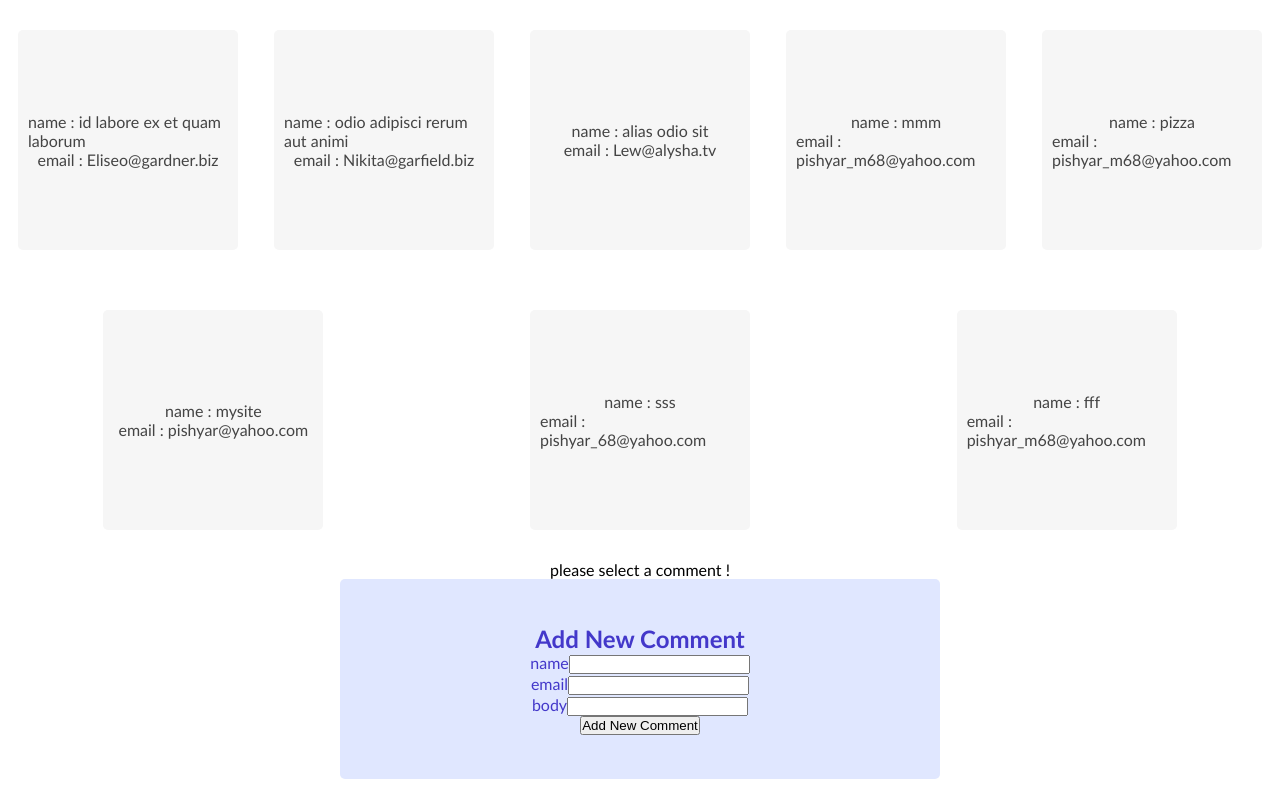
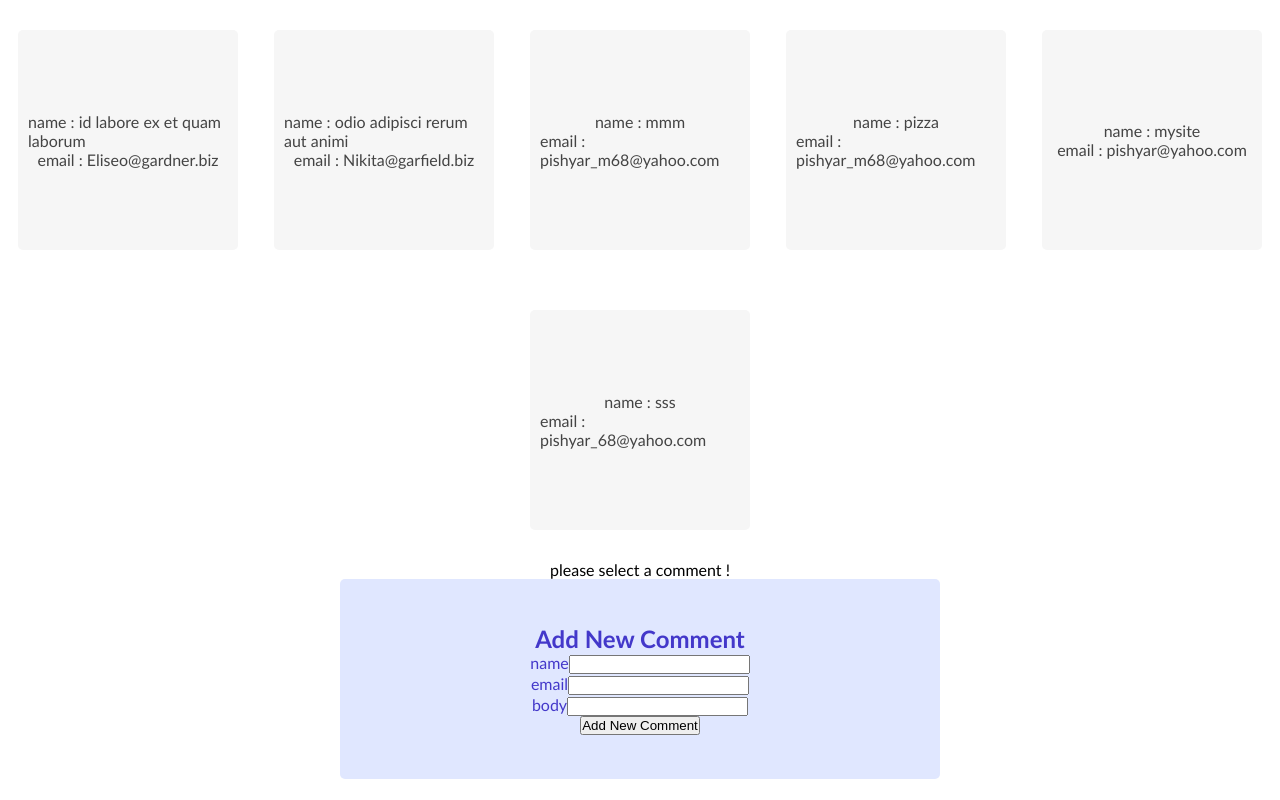
Before and after one commit to mehrnazpishyar/React-review, a React (Create React App) app: page / in a window 1280 px wide. Built offline with nearby package versions, Linux system fonts and the light colour scheme; data requests are answered from the project's data file.

Commit message:
update state after delete information

```diff
--- a/data/db.json
+++ b/data/db.json
@@ -13,13 +13,6 @@
       "name": "odio adipisci rerum aut animi",
       "email": "Nikita@garfield.biz",
       "body": "quia molestiae reprehenderit quasi aspernatur\naut expedita occaecati aliquam eveniet laudantium\nomnis quibusdam delectus saepe quia accusamus maiores nam est\ncum et ducimus et vero voluptates excepturi deleniti ratione"
-    },
-    {
-      "postId": 1,
-      "id": 4,
-      "name": "alias odio sit",
-      "email": "Lew@alysha.tv",
-      "body": "non et atque\noccaecati deserunt quas accusantium unde odit nobis qui voluptatem\nquia voluptas consequuntur itaque dolor\net qui rerum deleniti ut occaecati"
     },
     {
       "name": "mmm",
@@ -48,13 +41,6 @@
       "content": "sssssssss",
       "postId": 10,
       "id": 8
-    },
-    {
-      "name": "fff",
-      "email": "pishyar_m68@yahoo.com",
-      "content": "as",
-      "postId": 10,
-      "id": 10
     }
   ]
 }
--- a/src/components/FullComment/FullComment.js
+++ b/src/components/FullComment/FullComment.js
@@ -2,14 +2,14 @@ import React, { useEffect, useState } from "react";
 import "./fullComment.css";
 import axios from "axios";
 
-const FullComment = ({ commentId }) => {
-  const [comment, setComments] = useState(null);
+const FullComment = ({ commentId, setComments, setSelectedId }) => {
+  const [comment, setComment] = useState(null);
 
   useEffect(() => {
     if (commentId) {
       axios
         .get(`http://localhost:3001/comments/${commentId}`)
-        .then((response) => setComments(response.data))
+        .then((response) => setComment(response.data))
         .catch((error) => console.log(error));
     }
   }, [commentId]);
@@ -20,12 +20,13 @@ const FullComment = ({ commentId }) => {
 
   const deleteHandler = async () => {
     try {
-      await axios.delete(`http://localhost:3001/comments/${commentId}`)
-      const { data } = await axios.get("http://localhost:3001/comments")
-      setComments(data)
+      await axios.delete(`http://localhost:3001/comments/${commentId}`);
+      const { data } = await axios.get("http://localhost:3001/comments");
+      setComments(data);
+      setSelectedId(null);
+      setComment(null);
     } catch (error) {}
   };
-
 
   if (comment) {
     commentDetail = (
--- a/src/container/Discussion/Discussion.js
+++ b/src/container/Discussion/Discussion.js
@@ -33,8 +33,6 @@ const Discussion = () => {
     setSelectedId(id);
   };
 
-
-
   return (
     <main>
       <section>
@@ -53,7 +51,11 @@ const Discussion = () => {
         )}
       </section>
       <section>
-        <FullComment commentId={selectedId} />
+        <FullComment
+          commentId={selectedId}
+          setComments={setComments}
+          setSelectedId={setSelectedId}
+        />
       </section>
       <section>
         <NewComment setComments={setComments} />
```
